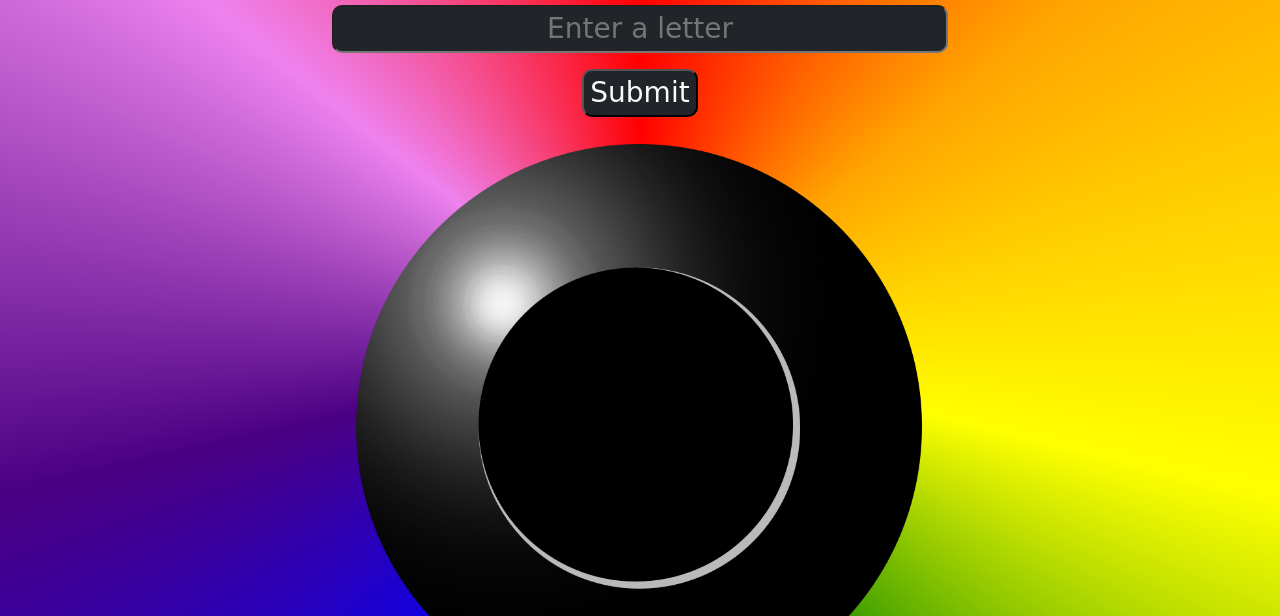
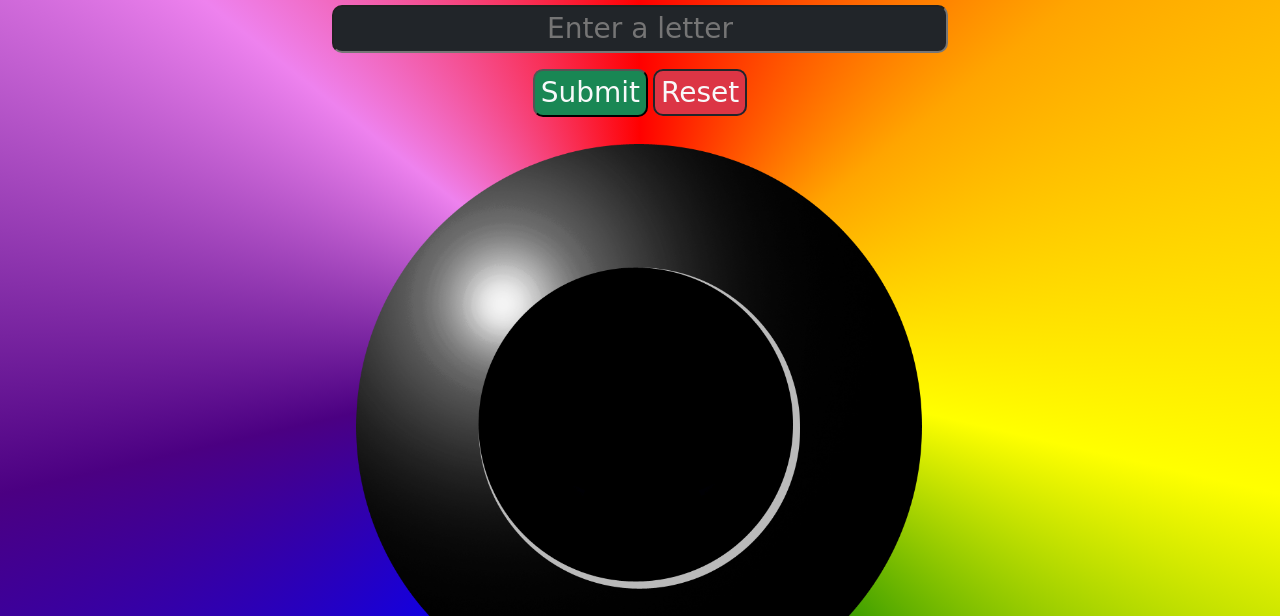
Before and after one commit to tborba1/javascript-magickids, a plain HTML site: page index.html in a window 1280 px wide. Shown: the part 184-800 px from the top of the page. Drawn offline with nearby package versions, Linux system fonts and the light colour scheme; a web font is replaced by a local one.

Commit message:
feat: added reset button to clear page

```diff
--- a/css/style.css
+++ b/css/style.css
@@ -16,6 +16,14 @@ input {
 
 button {
     border-radius: 10px;
+}
+
+.buttonLink {
+    padding: 5px 6px;
+    margin: 0;
+    border-width: 2px;
+    border-radius: 10px;
+    text-decoration: none;
 }
 
 img {
--- a/index.html
+++ b/index.html
@@ -19,7 +19,8 @@
     <div class="container">
         <div>
             <input type="text" id="letter" placeholder="Enter a letter" class="input-group mb-3 text-center bg-dark text-light fs-3" />
-            <button id="button" type="button" class="bg-dark text-light mb-3 fs-3">Submit</button>
+            <button id="button" type="submit" class="bg-success text-light mb-3 fs-3">Submit</button>
+            <a id="reset" class="buttonLink text-light mb-3 fs-3 bg-danger border border-dark border-2" href="index.html">Reset</a>
             <img src="img/magic8ball_start.png"></img>
             <p id="ans" class="text-info fs-3"></p>
             <i id="ansIcon" class="text-info fs-1"></i>
```
